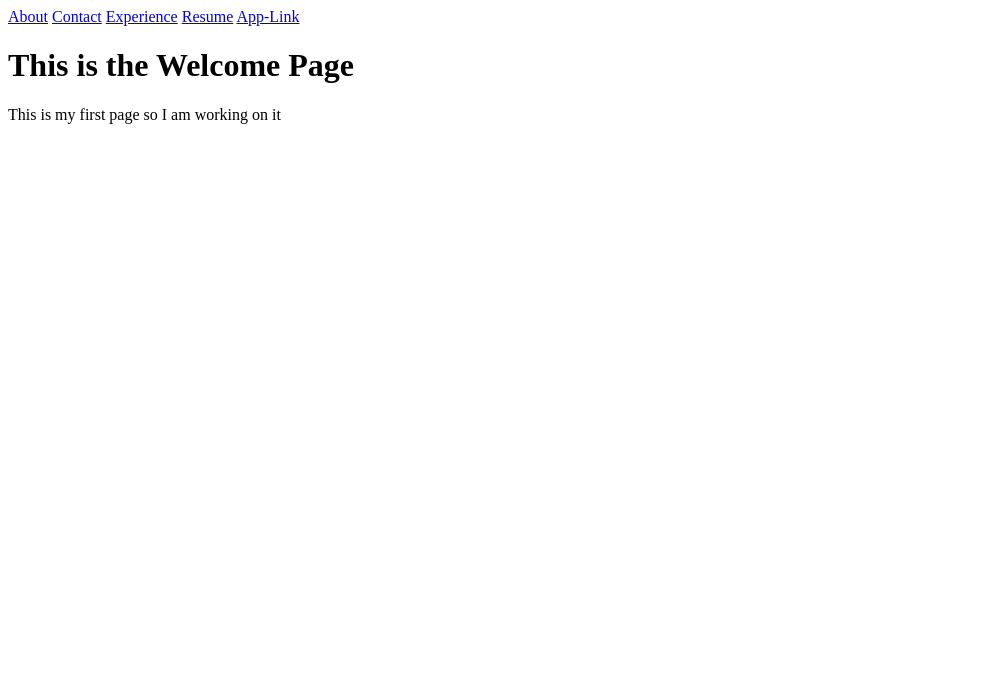
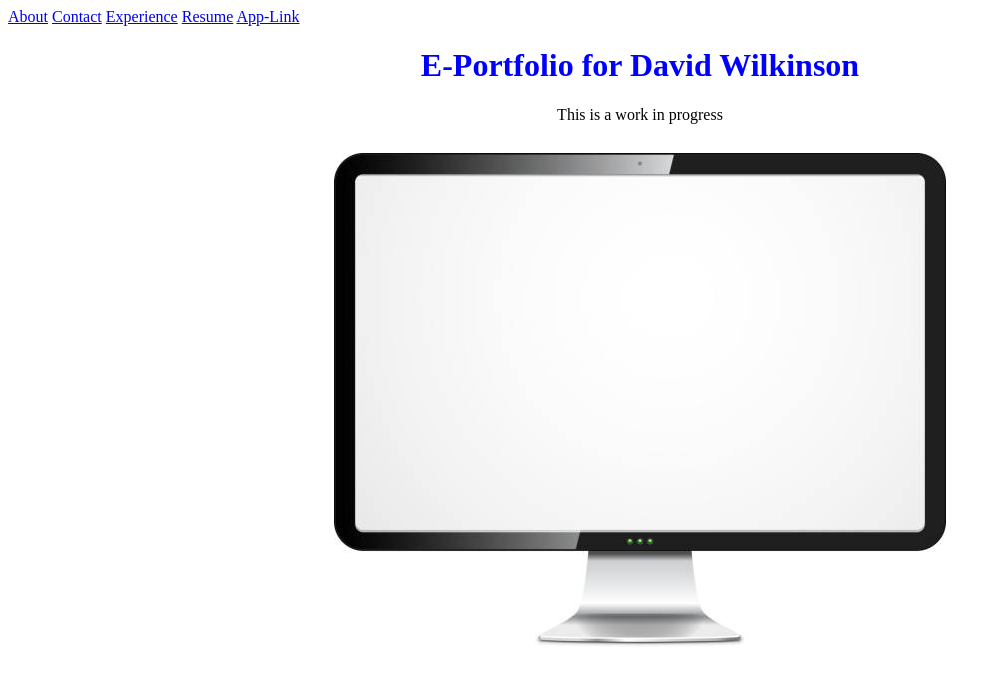
Before and after one commit to DavidWWilkinson/DavidWWilkinson.github.io, a plain HTML site: page index.html in a window 1280 px wide. Shown: the whole page, without its empty margins (0-1001 px from the left). Drawn offline with Linux system fonts and the light colour scheme.

Commit message:
E-porfolio update

```diff
--- a/index.html
+++ b/index.html
@@ -1,7 +1,6 @@
-
-
 <!DOCTYPE html>
 <html>
+
 <head>
 
   <a href="about.html">About</a>
@@ -10,14 +9,21 @@
   <a href="resume.html">Resume</a>
   <a href="https://github.com/DavidWWilkinson/pages-app">App-Link</a>
 
+
   <title>Welcome Page</title>
+
+  <link rel="stylesheet" href="styles.css">
 
 </head>
 
 <body>
 
-  <h1>This is the Welcome Page</h1>
-  <p>This is my first page so I am working on it</p>
+  <h1>E-Portfolio for David Wilkinson</h1>
+
+
+  <p>This is a work in progress</p>
+
 
 </body>
+
 </html>
--- /dev/null
+++ b/styles.css
@@ -0,0 +1,16 @@
+h1 {
+    color: blue;
+    text-align: center;
+}
+
+p {
+    text-align: center;
+}
+
+body {
+    background-image: url("ScreenPhoto.jpg");
+    background-repeat: no-repeat;
+    background-attachment: fixed;
+    background-position: center;
+
+}
```
Also changed, not shown: ScreenPhoto.jpg (added). Lines whose indentation alone changed are shown as unchanged.
